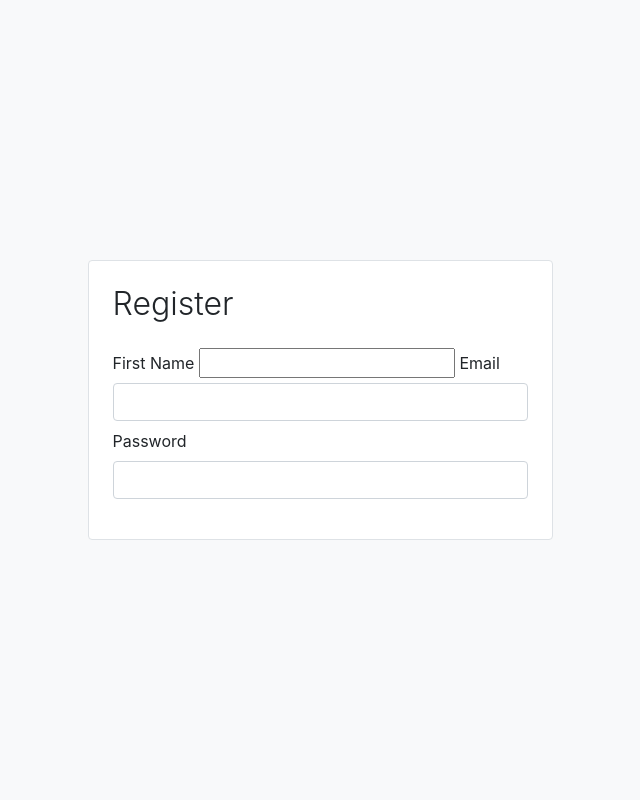
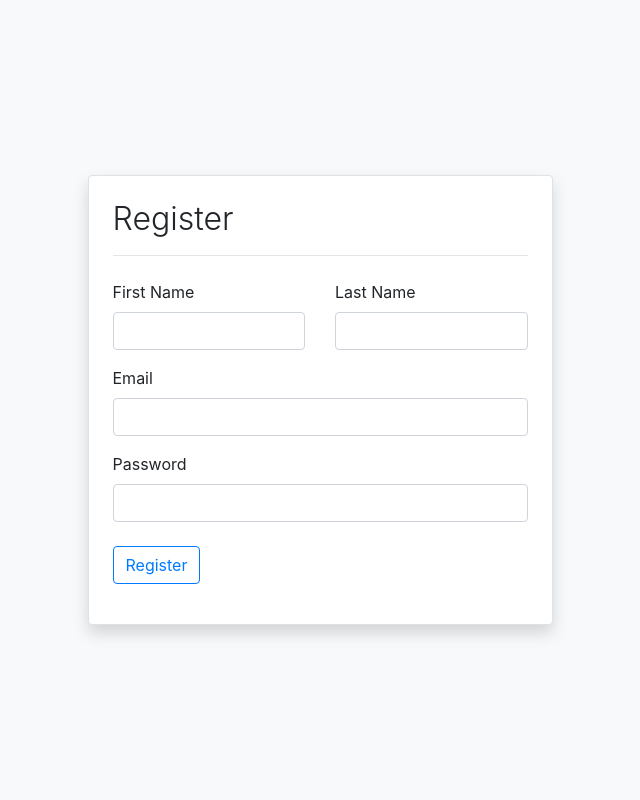
Before and after one commit to quinnzipse/YMCA-Registration, a PHP site: page /register.php in a window 1280 px wide. Shown: the whole page, without its empty margins (320-960 px from the left). Run offline with PHP 8.4, Linux system fonts and the light colour scheme.

Commit message:
Finished Front End for login and register

```diff
--- a/register.php
+++ b/register.php
@@ -10,18 +10,34 @@
         <div class="m-auto w-75">
             <div class="row">
                 <div class="offset-lg-3 col-lg-6">
-                    <div class="border rounded bg-white">
+                    <div class="border rounded bg-white shadow">
                         <div class="p-4">
                             <h2 class="lead" style="font-size:2rem">Register</h2>
+                            <hr>
                             <form class="mt-4">
-                                <label class="form-label">First Name</label>
-                                <input type="text" name="firstName" id="firstNameInput">
-                                <label class="form-label" for="username_input">Email</label>
-                                <input type="text" name="username" id="username_input"
-                                       class="form-control">
-                                <label class="form-label mt-2" for="password_input">Password</label>
-                                <input type="password" name="password" id="password_input"
-                                       class="form-control">
+                                <div class="row">
+                                    <div class="col-6 form-group">
+                                        <label class="form-label" for="firstNameInput">First Name</label>
+                                        <input type="text" name="firstName" id="firstNameInput" class="form-control"
+                                               required>
+                                    </div>
+                                    <div class="col-6 form-group">
+                                        <label class="form-label" for="lastNameInput">Last Name</label>
+                                        <input type="text" name="lastName" id="lastNameInput" class="form-control"
+                                               required>
+                                    </div>
+                                </div>
+                                <div class="form-group">
+                                    <label class="form-label" for="username_input">Email</label>
+                                    <input type="email" name="username" id="username_input" required
+                                           class="form-control">
+                                </div>
+                                <div class="form-group">
+                                    <label class="form-label" for="password_input">Password</label>
+                                    <input type="password" name="password" id="password_input" required
+                                           class="form-control">
+                                </div>
+                                <button class="btn btn-outline-primary mt-2">Register</button>
                             </form>
                         </div>
                     </div>
```
Also changed, not shown: login.php (+5 -5 lines), 1 other file.
